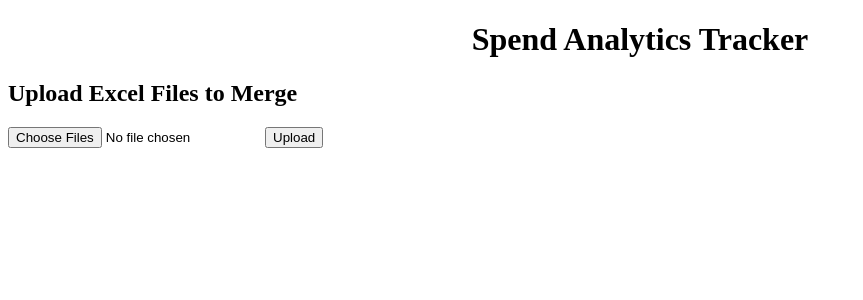
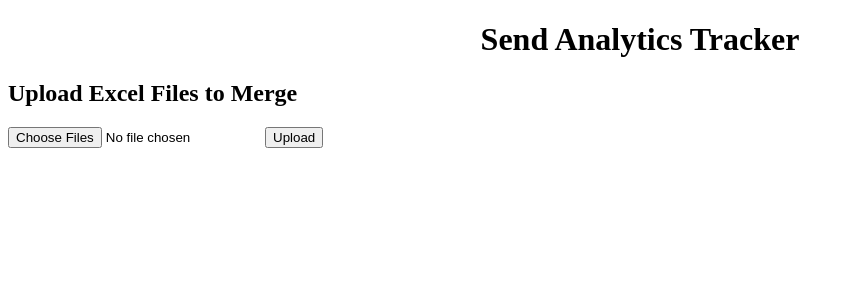
Before and after one commit to jtinaguo/spend_analytics_tracker, a Flask app: page / in a window 1280 px wide. Shown: the top 300 px of the page, without its empty margins (0-863 px from the left). Run offline with Flask 3, Linux system fonts and the light colour scheme.

Commit message:
Ordering but same issue

```diff
--- a/app.py
+++ b/app.py
@@ -71,7 +71,7 @@ def merge_files():
     #     merged_df.to_excel(writer, index=False)
     merged_df.to_csv(merged_filepath, index=False)
 
-    return send_file(merged_filepath, as_attachment=True, attachment_filename='merged_file.csv', mimetype='text/csv')
+    return send_file(merged_filepath, mimetype='text/csv', as_attachment=True, attachment_filename='merged_file.csv')
     # return send_file(merged_filepath, as_attachment=True, attachment_filename='merged_file.xlsx')
 
 if __name__ == '__main__':
--- a/templates/index.html
+++ b/templates/index.html
@@ -28,7 +28,7 @@
     </style>
 </head>
 <body>
-    <h1>Spend Analytics Tracker</h1>
+    <h1>Send Analytics Tracker</h1>
     <h2>Upload Excel Files to Merge</h2>
     <form id="uploadForm" enctype="multipart/form-data">
         <input type="file" name="file[]" multiple>
```
